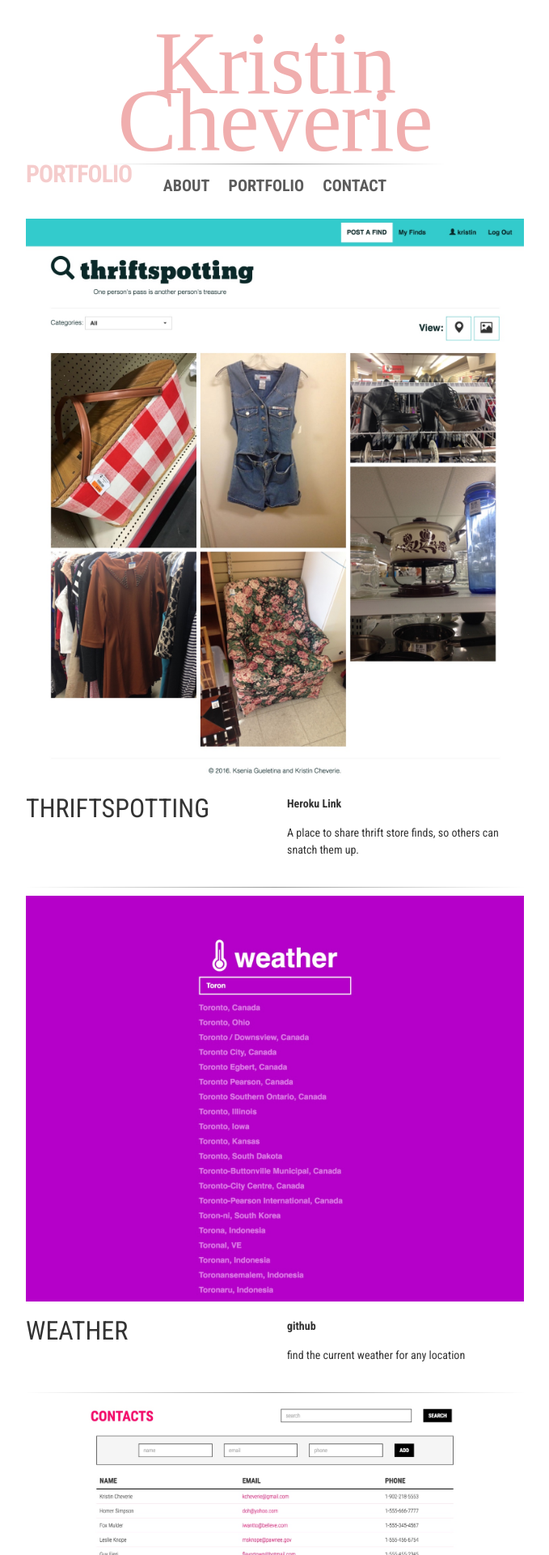
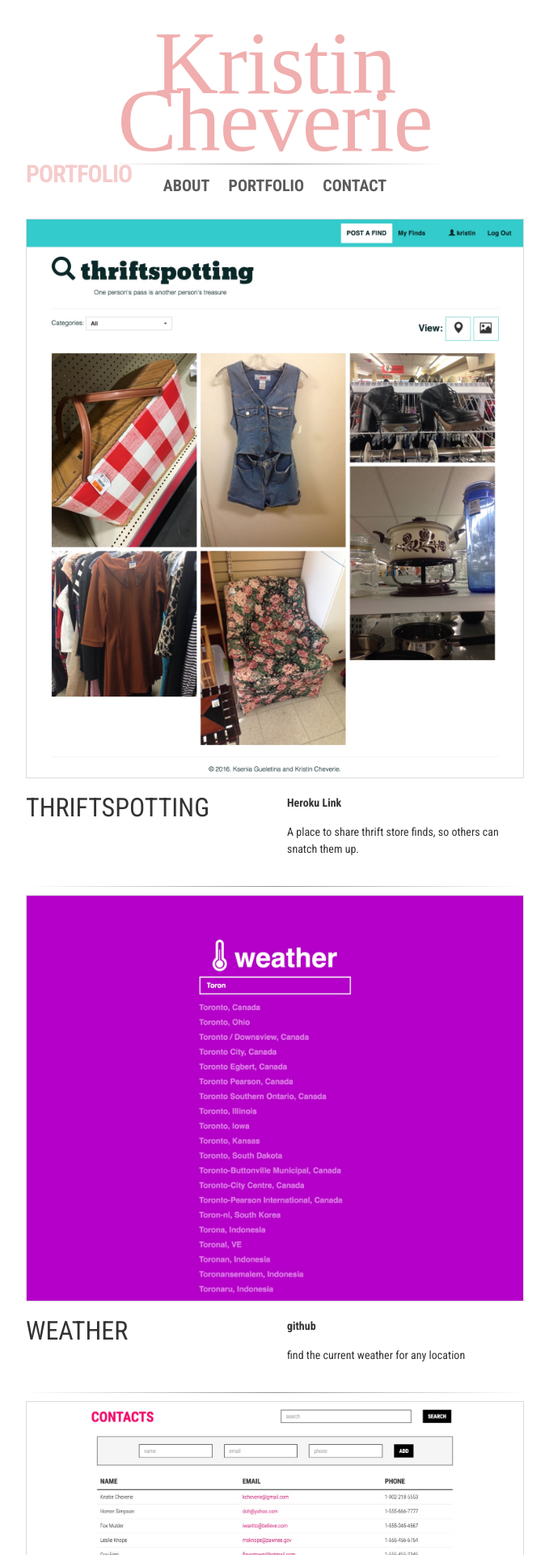
Before and after one commit to kcheverie/kcheverie.github.io, a Jekyll site: the page built from 02_portfolio.md, in a window 1280 px wide. Shown: the top 1920 px of the page at 81% size, without its empty margins (300-979 px from the left). Built offline with Jekyll 4.4.1, drawn with Linux system fonts in a browser that asks for light colours; nearby versions of some CDN libraries; some web fonts are replaced; comment, search, counter and statistics services are not loaded.

Commit message:
Update _bootstrap.scss

```diff
--- a/_sass/_bootstrap.scss
+++ b/_sass/_bootstrap.scss
@@ -90,6 +90,7 @@
 }
 img {
   border: 0;
+  border: 1px solid #dbdbdb;
 }
 svg:not(:root) {
   overflow: hidden;
```
